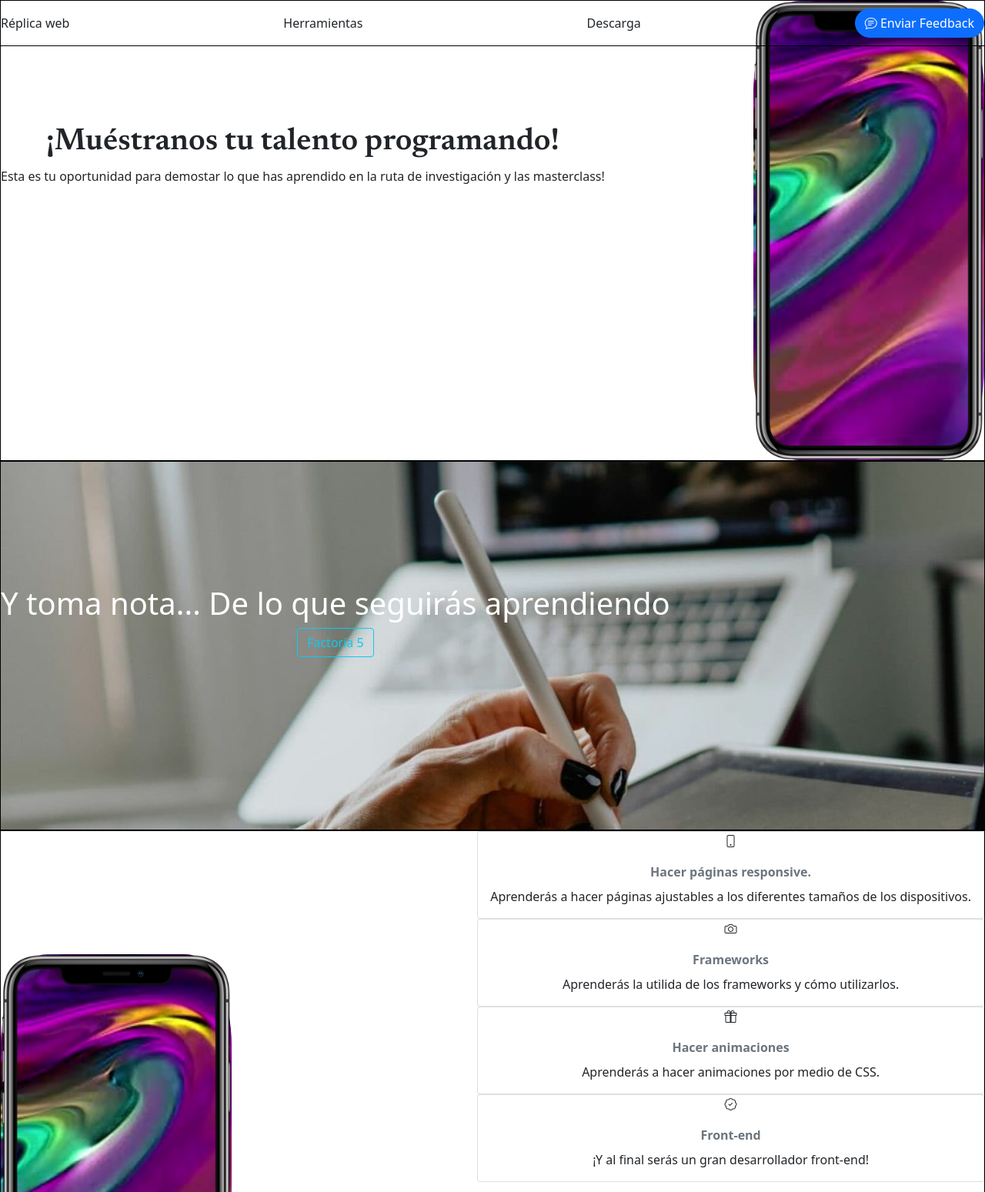
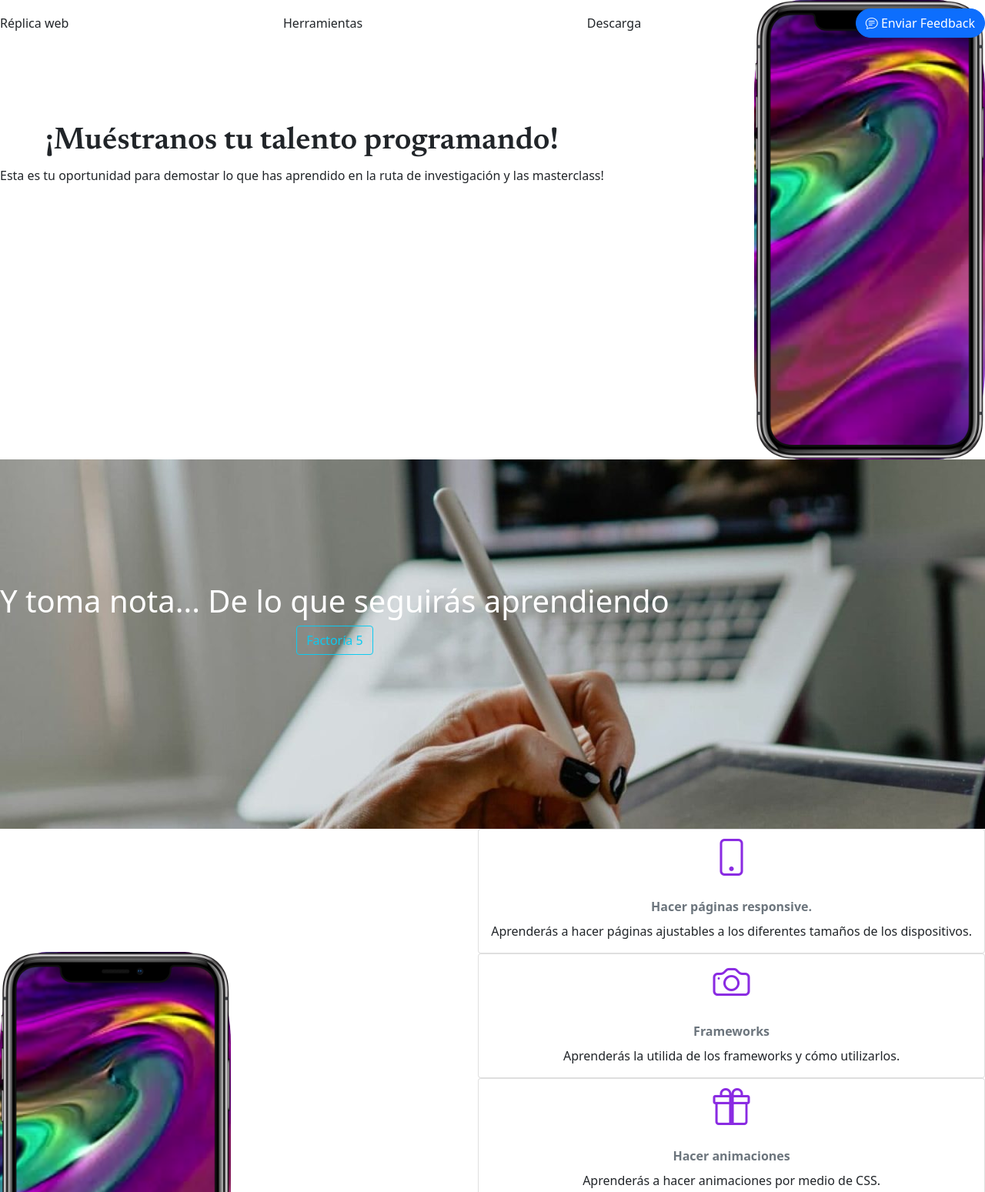
Before and after one commit to anecholls/replica_2, a plain HTML site: page index.html in a window 1280 px wide. Shown: the top 1549 px of the page at 77% size. Drawn offline with nearby package versions, Linux system fonts and the light colour scheme.

Commit message:
borrador

```diff
--- a/style.css
+++ b/style.css
@@ -8,8 +8,6 @@
 }
 
 .grid-container > *{
-
-    border: 1px solid black;
     text-align: center;
     grid-template-columns: auto auto;
     grid-template-rows: auto auto auto auto auto;
@@ -24,7 +22,6 @@
   z-index: 5;
   width: 100%;
   height: 60px;
-  height: %;
 }
 
 .header{
@@ -73,6 +70,18 @@ img{
 .mockup-2{
   color: white;
 
+}
+
+.card-image{
+  color: blueviolet;
+  font-size: 300%;
+
+}
+
+.card-image:hover{
+  filter: saturate(250%)
+  -webkit-transform:scale(1.3);
+  transform:scale(1.3);
 }
 
 
```
